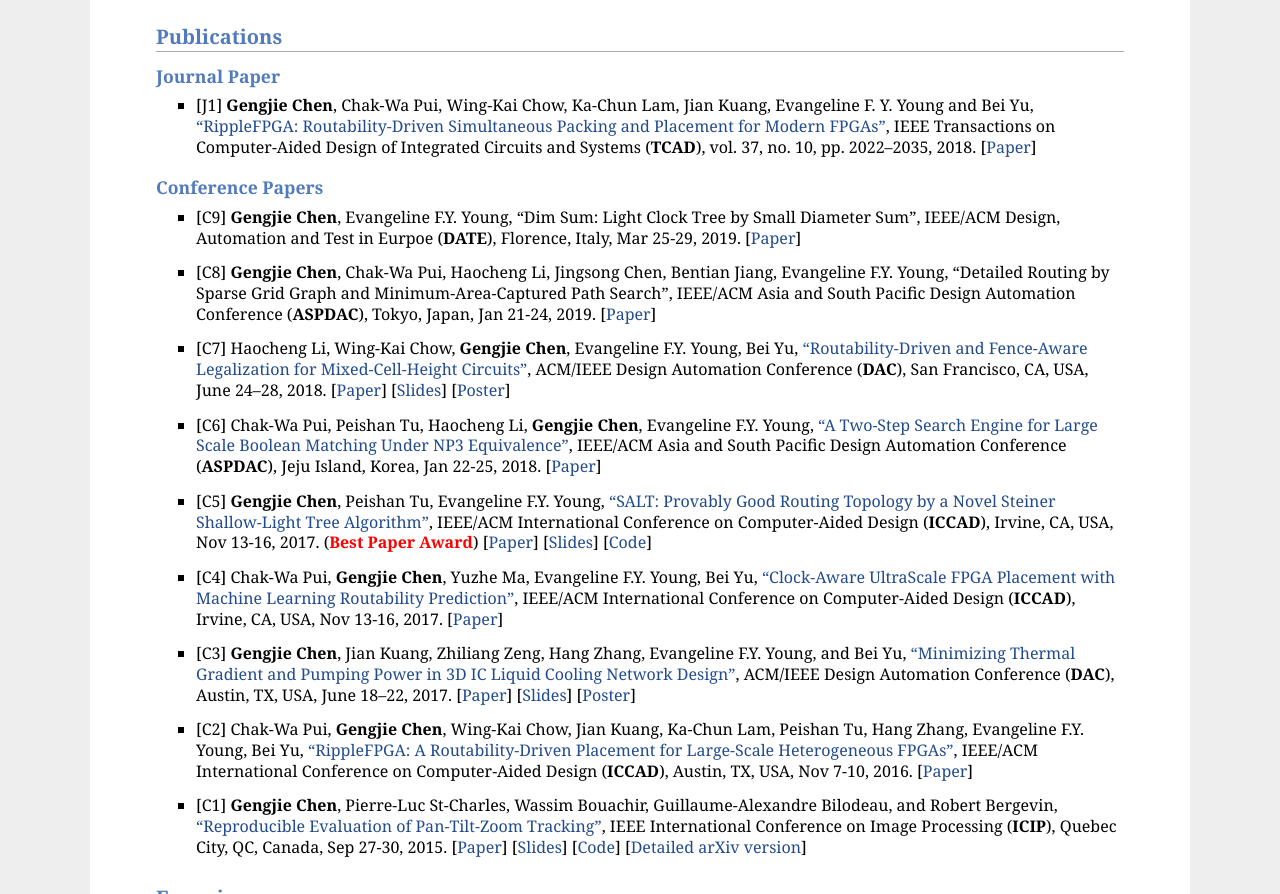
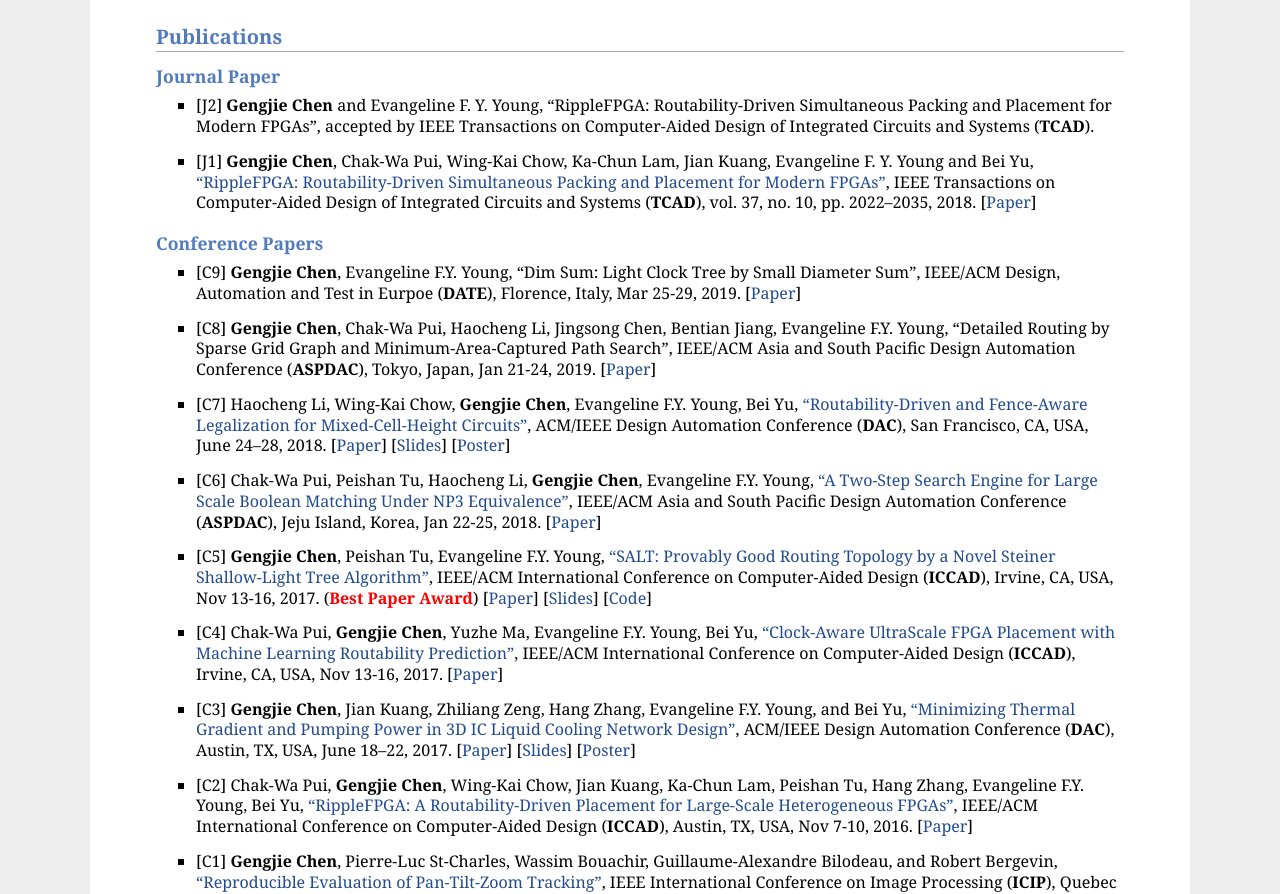
Before and after one commit to chengengjie/chengengjie.github.io, a plain HTML site: page index.html in a window 1280 px wide. Shown: the part 865-1759 px from the top of the page. Drawn offline with Linux system fonts and the light colour scheme.

```diff
--- a/index.html
+++ b/index.html
@@ -67,6 +67,12 @@
 </ul>
 <h2>Publications</h2>
 <h3>Journal Paper</h3>
+<ul>
+<li><p>[J2] <b>Gengjie Chen</b> and Evangeline F. Y. Young,
+&ldquo;RippleFPGA: Routability-Driven Simultaneous Packing and Placement for Modern FPGAs&rdquo;,
+accepted by IEEE Transactions on Computer-Aided Design of Integrated Circuits and Systems (<b>TCAD</b>).</p>
+</li>
+</ul>
 <ul>
 <li><p>[J1] <b>Gengjie Chen</b>, Chak-Wa Pui, Wing-Kai Chow, Ka-Chun Lam, Jian Kuang, Evangeline F. Y. Young and Bei Yu,
 <a href="https://doi.org/10.1109/TCAD.2017.2778058">&ldquo;RippleFPGA: Routability-Driven Simultaneous Packing and Placement for Modern FPGAs&rdquo;</a>,
```
Also changed, not shown: 1 other file.
